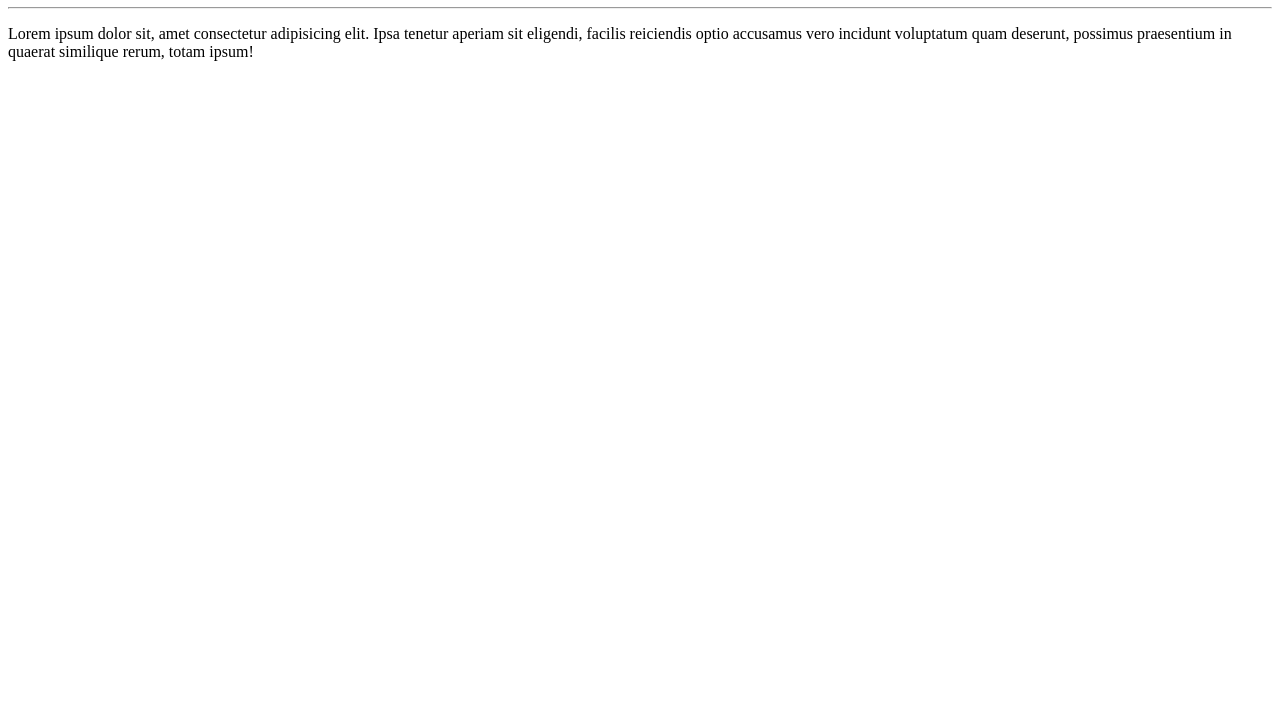
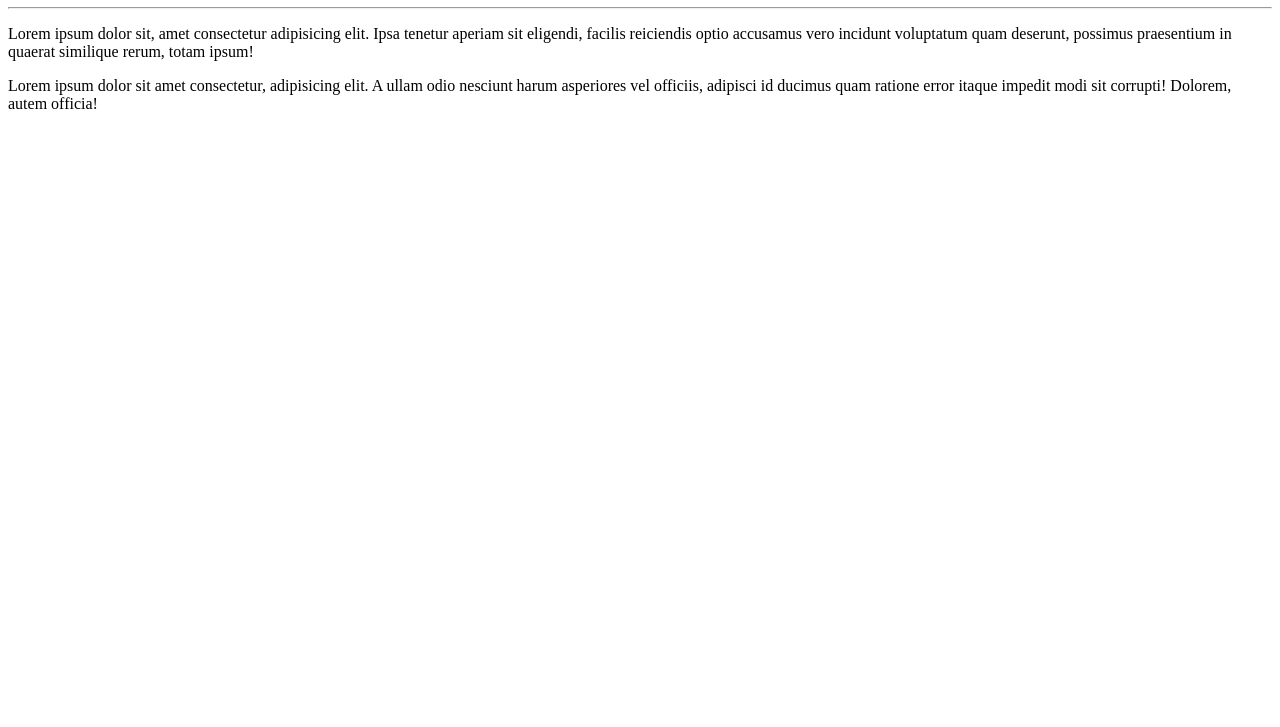
Before and after one commit to G4briel090/HelloWord, a plain HTML site: page Site ex/index.html in a window 1280 px wide. Shown: the part 73-800 px from the top of the page. Drawn offline with Linux system fonts and the light colour scheme.

Commit message:
Update index.html

```diff
--- a/Site ex/index.html
+++ b/Site ex/index.html
@@ -9,5 +9,6 @@
     <h1 style="font-family: sans-serif; font-weight: bold;">Hello Word!</h1>
     <hr>
     <p>Lorem ipsum dolor sit, amet consectetur adipisicing elit. Ipsa tenetur aperiam sit eligendi, facilis reiciendis optio accusamus vero incidunt voluptatum quam deserunt, possimus praesentium in quaerat similique rerum, totam ipsum!</p>
+    <p>Lorem ipsum dolor sit amet consectetur, adipisicing elit. A ullam odio nesciunt harum asperiores vel officiis, adipisci id ducimus quam ratione error itaque impedit modi sit corrupti! Dolorem, autem officia!</p>
 </body>
 </html>
```
